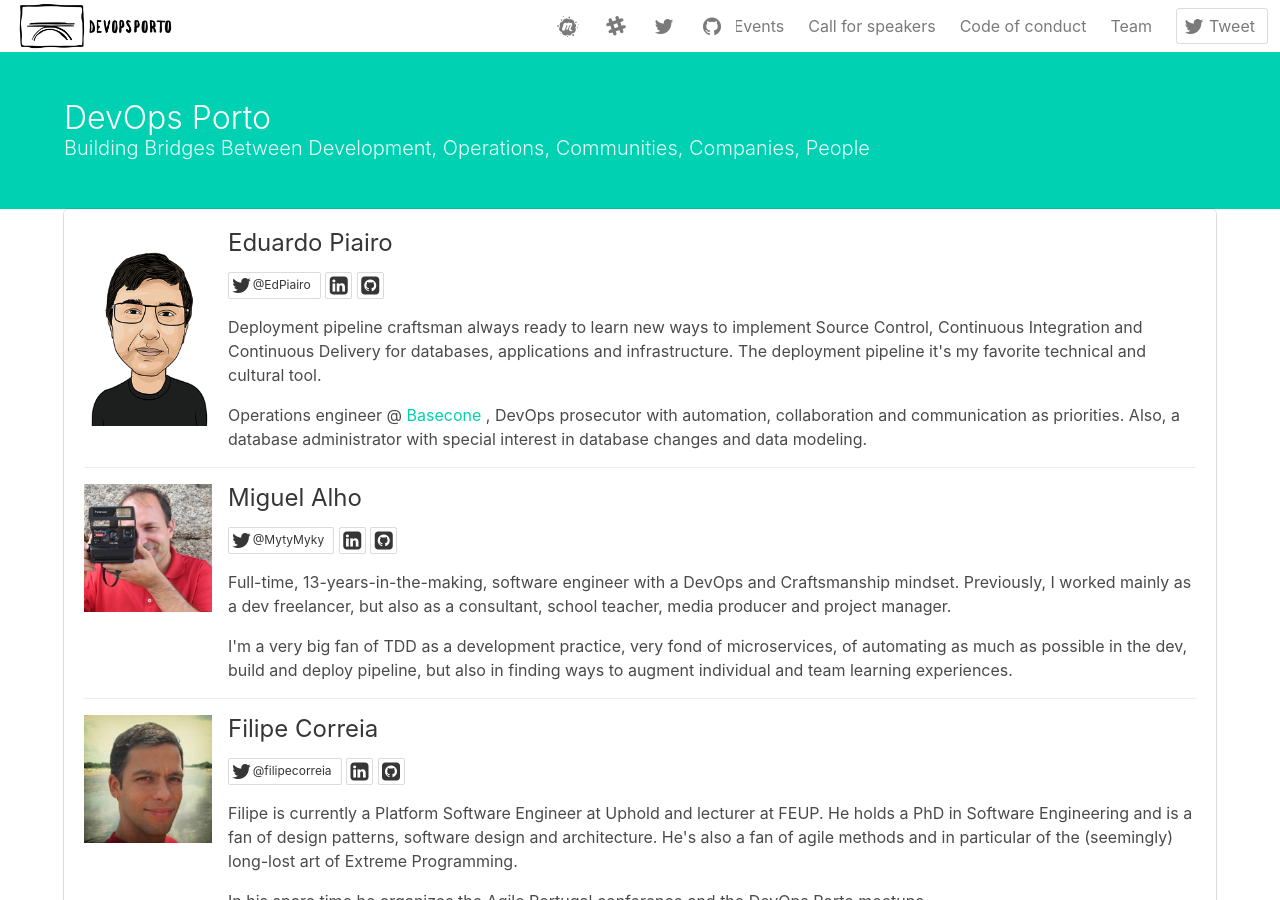
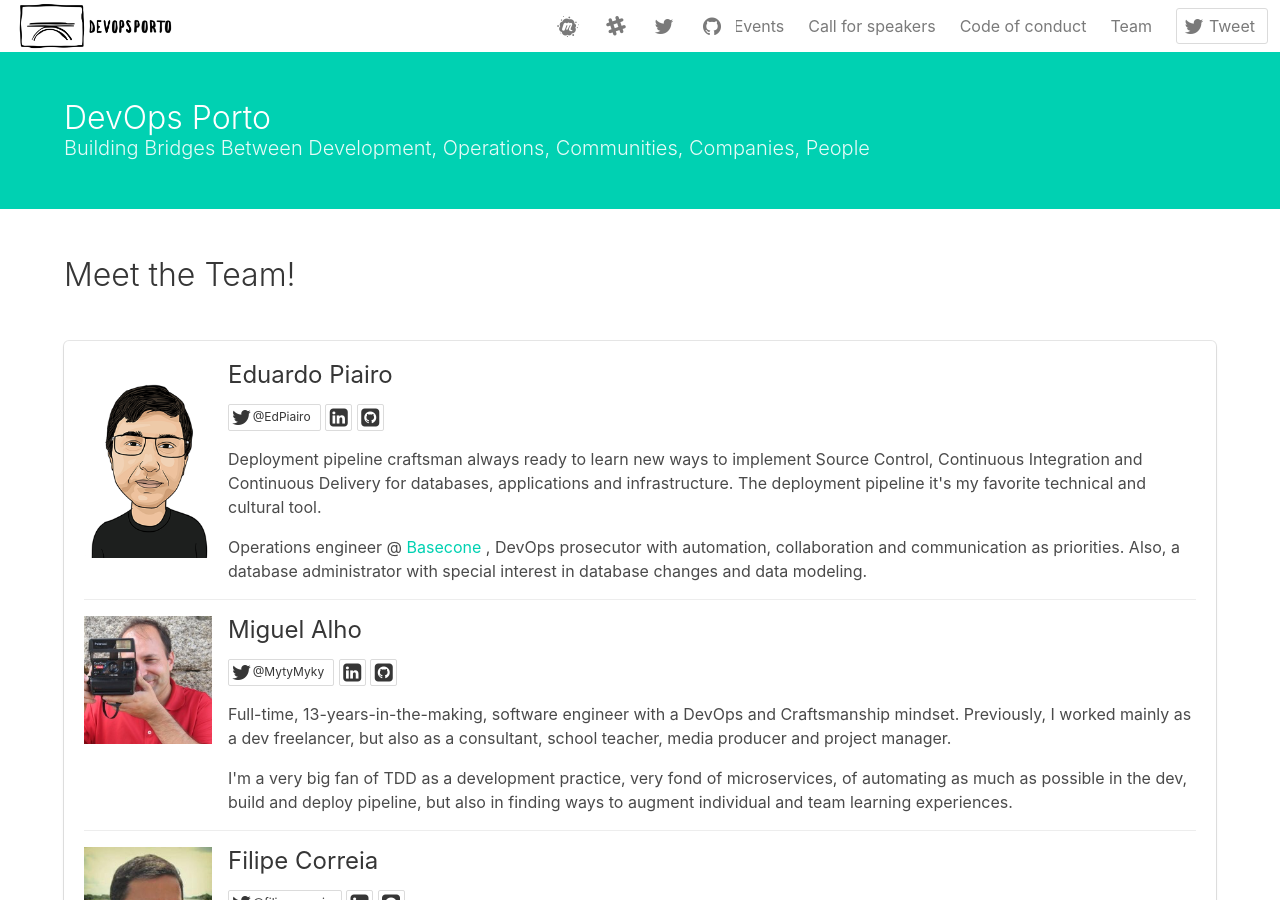
Before and after one commit to DevOpsPorto/devopsporto.github.io, a Jekyll site: the page built from team.html, in a window 1280 px wide and 900 px high. Built offline with Jekyll 4.4.1, drawn with Linux system fonts in a browser that asks for light colours.

Commit message:
added a header to the team page

```diff
--- a/team.html
+++ b/team.html
@@ -1,7 +1,13 @@
 ---
 layout: default
 ---
-
+<div class="hero">
+  <div class="hero-body">
+      <h1 class="title">
+          Meet the Team!
+      </h1>
+  </div>
+</div>
 <div class="columns content">
   <div class="column is-auto">
 
```
